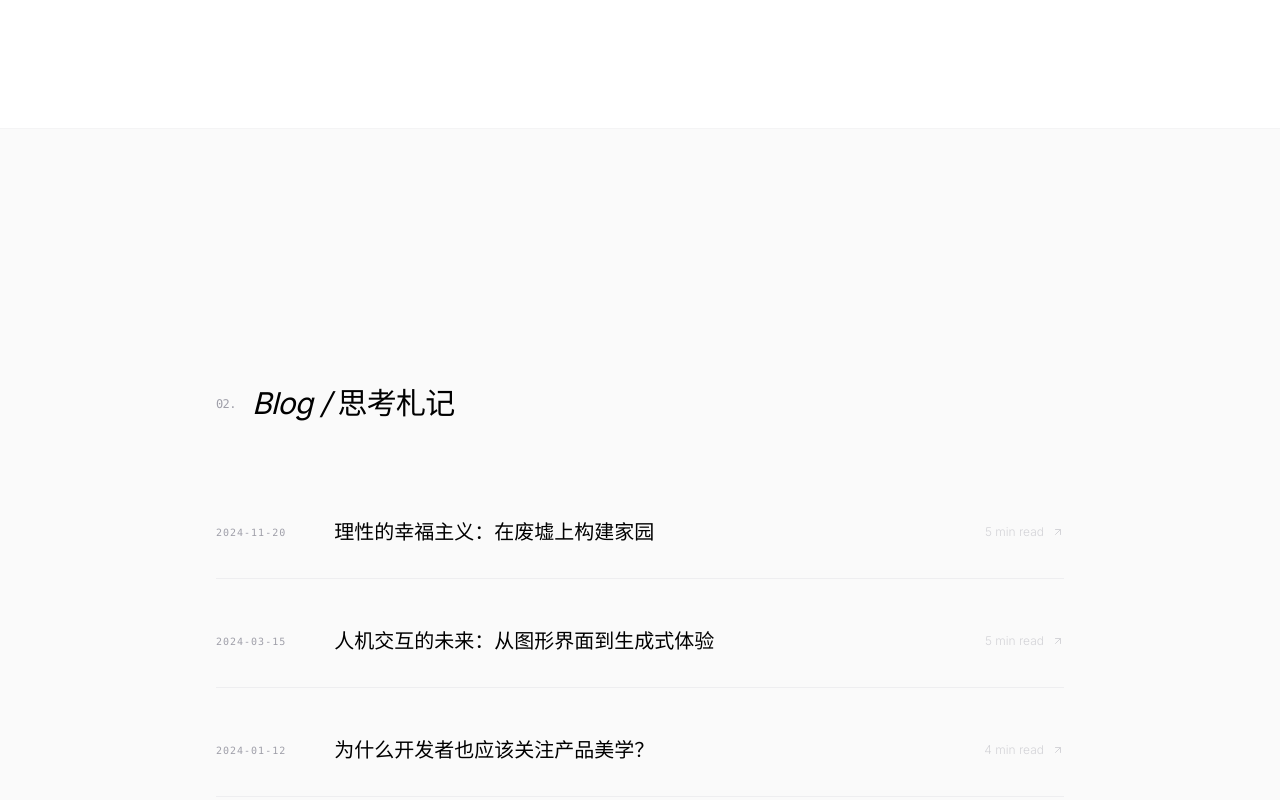
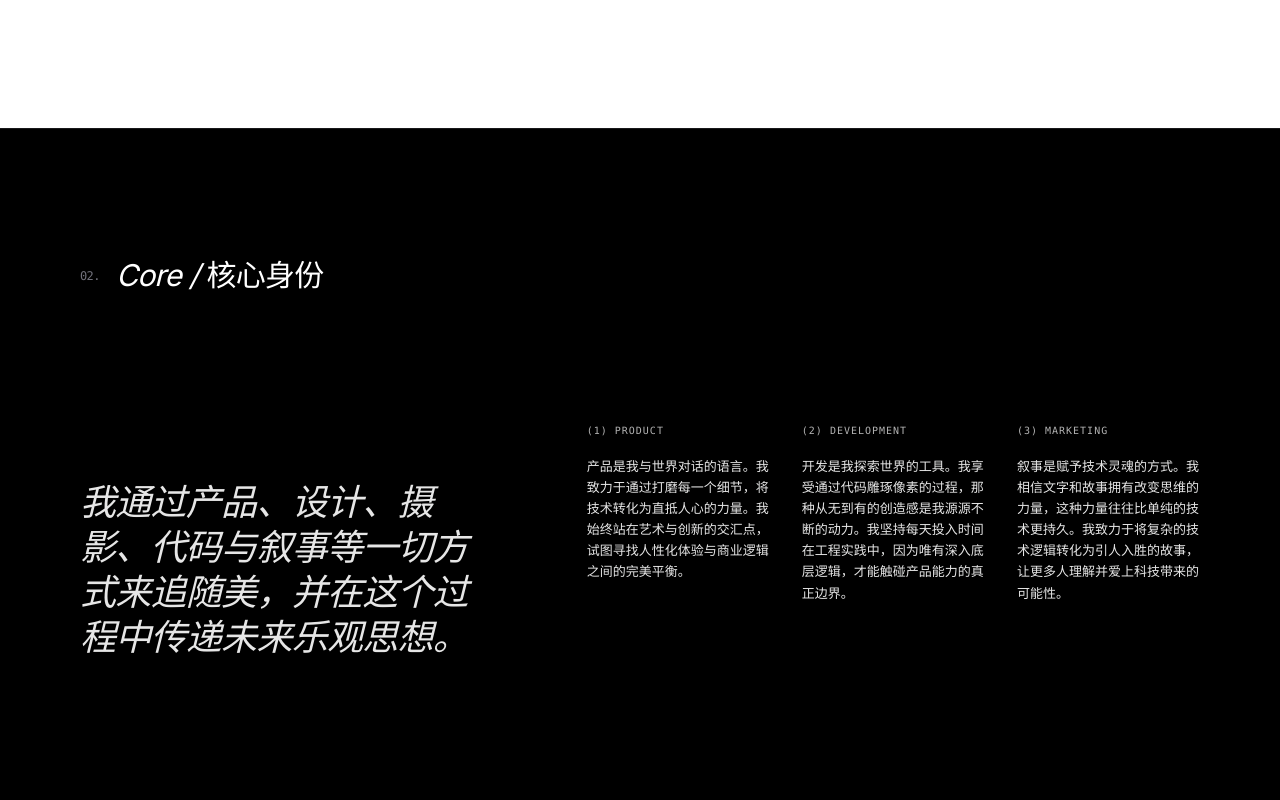
Before and after one commit to ClearKnight/Personl-website, a Next.js app: page / in a window 1280 px wide. Shown: the part 1660-2460 px from the top of the page. Built offline with nearby package versions, Linux system fonts and the light colour scheme; a web font is replaced by a local one.

Commit message:
style: brighten core section text to match headline

```diff
--- a/content/about/index.mdx
+++ /dev/null
@@ -1,32 +0,0 @@
----
-title: "Hacker. Maker. Thinker."
-description: "在理性与感性之间，捕捉数字世界的晨曦。"
----
-
-我是 **Clear 晨曦**。一名在硬件实验室里敲代码，在哲学书堆里搞设计的跨学科探索者。
-
-我的世界由三部分组成：
-
-**Hacker / 代码的理性**
-从全栈开发到 AI 驱动的 Vibe Coding，我热衷于用最简洁的代码构建最复杂的逻辑。我深信代码不仅是实现功能的工具，更是人类意志的延伸。
-
-**Maker / 造物的快乐**
-在学校的硬件实验室里，我常与 STM32 和 ESP32 为伍。从焊接电路板到调试嵌入式固件，我享受这种将想法转化为实体触感的创造过程。
-
-**Thinker / 思想的深度**
-我是一名理性的幸福主义者。在技术的狂欢之外，我更愿意沉浸在历史、经济与哲学的深海中，试图从人文底蕴中寻找技术发展的终极答案。
-
-<Grid cols={2} gap={8}>
-  <Card title="Hacker">
-    AI 驱动开发，追求极致的 Vibe Coding 体验
-  </Card>
-  <Card title="Maker">
-    STM32/ESP32 硬件探索，从零构建实体产品
-  </Card>
-  <Card title="Thinker">
-    深耕历史、经济与哲学，构建跨学科思考模型
-  </Card>
-  <Card title="Creator">
-    将极简主义美学注入每一个数字或物理作品中
-  </Card>
-</Grid>
--- /dev/null
+++ b/content/core/index.mdx
@@ -0,0 +1,16 @@
+---
+title: "Core / 核心身份"
+description: "通过产品、设计追随美，通过行动设计幸福。"
+---
+
+<CoreLayout headline="我通过产品、设计、摄影、代码与叙事等一切方式来追随美，并在这个过程中传递未来乐观思想。">
+  <CoreItem number="1" title="Product">
+    产品是我与世界对话的语言。我致力于通过打磨每一个细节，将技术转化为直抵人心的力量。我始终站在艺术与创新的交汇点，试图寻找人性化体验与商业逻辑之间的完美平衡。
+  </CoreItem>
+  <CoreItem number="2" title="Development">
+    开发是我探索世界的工具。我享受通过代码雕琢像素的过程，那种从无到有的创造感是我源源不断的动力。我坚持每天投入时间在工程实践中，因为唯有深入底层逻辑，才能触碰产品能力的真正边界。
+  </CoreItem>
+  <CoreItem number="3" title="Marketing">
+    叙事是赋予技术灵魂的方式。我相信文字和故事拥有改变思维的力量，这种力量往往比单纯的技术更持久。我致力于将复杂的技术逻辑转化为引人入胜的故事，让更多人理解并爱上科技带来的可能性。
+  </CoreItem>
+</CoreLayout>
--- a/src/app/HomePageClient.tsx
+++ b/src/app/HomePageClient.tsx
@@ -240,8 +240,9 @@ export default function HomePageClient({
           </motion.div>
           <motion.div variants={fadeIn} className="flex gap-4 md:gap-8 text-[10px] md:text-xs text-zinc-300 font-light uppercase tracking-widest">
             <a href="#works" className="hover:text-white transition-colors py-2">Works</a>
+            <a href="#core" className="hover:text-white transition-colors py-2">Core</a>
             <a href="#blog" className="hover:text-white transition-colors py-2">Blog</a>
-            <a href="#about" className="hover:text-white transition-colors py-2">About</a>
+            <a href="#special" className="hover:text-white transition-colors py-2">Special</a>
             <a href="#contact" className="hover:text-white transition-colors py-2">Contact</a>
           </motion.div>
         </nav>
@@ -347,8 +348,29 @@ export default function HomePageClient({
         </div>
       </div>
 
-      {/* 02. Blog Section - Off-White/Grey Background */}
-      <div id="blog" className="bg-zinc-50 text-black selection:bg-black selection:text-white overflow-hidden relative border-t border-zinc-100">
+      {/* 02. Core Section - Black Background (Moved Up) */}
+      <div id="core" className="bg-black text-white selection:bg-white selection:text-black overflow-hidden relative border-t border-zinc-900">
+        <div className="max-w-7xl mx-auto px-8 md:px-20 py-24 md:py-32">
+          <motion.section
+            initial="initial"
+            whileInView="animate"
+            viewport={{ once: true, margin: "-100px" }}
+            variants={stagger}
+          >
+            <div className="flex items-center gap-4 mb-20 overflow-hidden">
+              <motion.span variants={fadeIn} className="text-zinc-500 font-mono text-xs tracking-tighter">02.</motion.span>
+              <motion.h2 variants={fadeIn} className="text-3xl font-serif tracking-tight italic">Core / <span className="font-art-cn not-italic">核心身份</span></motion.h2>
+            </div>
+
+            <motion.div variants={fadeIn}>
+              {children}
+            </motion.div>
+          </motion.section>
+        </div>
+      </div>
+
+      {/* 03. Blog Section - White Background (Moved Down and Color Changed) */}
+      <div id="blog" className="bg-white text-black selection:bg-black selection:text-white overflow-hidden relative border-t border-zinc-100">
         <div className="max-w-4xl mx-auto px-6 py-32 md:py-64">
           <motion.section
             initial="initial"
@@ -357,7 +379,7 @@ export default function HomePageClient({
             variants={stagger}
           >
             <div className="flex items-center gap-4 mb-16 overflow-hidden">
-              <motion.span variants={fadeIn} className="text-zinc-400 font-mono text-xs tracking-tighter">02.</motion.span>
+              <motion.span variants={fadeIn} className="text-zinc-400 font-mono text-xs tracking-tighter">03.</motion.span>
               <motion.h2 variants={fadeIn} className="text-3xl font-serif tracking-tight italic">Blog / <span className="font-art-cn not-italic">思考札记</span></motion.h2>
             </div>
 
@@ -365,7 +387,7 @@ export default function HomePageClient({
               {posts.map((post, idx) => (
                 <Link key={idx} href={`/blog/${post.slug}`} className="block group">
                   <motion.div variants={fadeIn} className="flex flex-col md:flex-row md:items-center justify-between py-8 border-b border-zinc-200/50 cursor-none relative overflow-hidden">
-                    <div className="absolute inset-0 bg-white translate-y-full group-hover:translate-y-0 transition-transform duration-500 -z-10" />
+                    <div className="absolute inset-0 bg-zinc-50 translate-y-full group-hover:translate-y-0 transition-transform duration-500 -z-10" />
                     <div className="flex flex-col md:flex-row md:items-center gap-4 md:gap-12 relative z-10 px-4 md:px-0 transition-transform duration-500 group-hover:translate-x-4">
                       <span className="text-[10px] font-mono text-zinc-400 uppercase tracking-widest">{post.date}</span>
                       <h3 className="text-xl font-serif group-hover:italic transition-all duration-500">{post.title}</h3>
@@ -419,12 +441,12 @@ export default function HomePageClient({
         </div>
       </div>
 
-      {/* 03. Special Moment Section - Soft Dark/Grey Transition */}
-      <div className="bg-zinc-50 overflow-hidden relative border-t border-zinc-100">
+      {/* 05. Special Moment Section - Soft Dark/Grey Transition (Fifth Part) */}
+      <div id="special" className="bg-zinc-50 overflow-hidden relative border-t border-zinc-100">
         <div className="max-w-4xl mx-auto px-8 md:px-20 py-32 md:py-48 space-y-32">
           {[
             {
-              id: "03.",
+              id: "05.",
               title: "Special / 记念",
               quote: '"Adventure Begins."',
               description: "这不仅是一张明信片，更是 2025 年夏天在杭州 AdventureX 留下的足迹。艺术与代码的碰撞，从这里开始。",
@@ -478,33 +500,16 @@ export default function HomePageClient({
         </div>
       </div>
 
-      {/* 04. About Section - Black Background (Cycles back to Hero) */}
-      <div id="about" className="bg-black text-white selection:bg-white selection:text-black overflow-hidden relative">
-        <div className="max-w-4xl mx-auto px-6 py-32 md:py-64">
-          <motion.section
-            initial="initial"
-            whileInView="animate"
-            viewport={{ once: true, margin: "-100px" }}
-            variants={stagger}
-          >
-            <div className="flex items-center gap-4 mb-16 overflow-hidden">
-              <motion.span variants={fadeIn} className="text-zinc-500 font-mono text-xs tracking-tighter">04.</motion.span>
-              <motion.h2 variants={fadeIn} className="text-3xl font-serif tracking-tight italic">About / <span className="font-art-cn not-italic">关于我</span></motion.h2>
-            </div>
-
-            <motion.div variants={fadeIn}>
-              {children}
-            </motion.div>
-          </motion.section>
-
-          {/* Footer Section in Dark Theme */}
+      {/* Footer Section in Dark Theme */}
+      <div className="bg-black text-white selection:bg-white selection:text-black overflow-hidden relative">
+        <div className="max-w-4xl mx-auto px-6">
           <motion.footer
             id="contact"
             initial="initial"
             whileInView="animate"
             viewport={{ once: true }}
             variants={stagger}
-            className="mt-32 pt-24 border-t border-zinc-900"
+            className="pt-24 pb-32 border-t border-zinc-900"
           >
             <div className="flex flex-col md:flex-row justify-between items-start md:items-center gap-12">
               <div className="space-y-6">
--- a/src/app/page.tsx
+++ b/src/app/page.tsx
@@ -1,6 +1,6 @@
 import { getAllPosts } from "@/lib/blog";
 import { getAllWorks } from "@/lib/works";
-import AboutSection from "@/components/AboutSection";
+import CoreSection from "@/components/CoreSection";
 import HomePageClient from "./HomePageClient";
 
 export default function Home() {
@@ -9,7 +9,7 @@ export default function Home() {
 
   return (
     <HomePageClient posts={posts} works={works}>
-      <AboutSection />
+      <CoreSection />
     </HomePageClient>
   );
 }
--- a/src/components/AboutSection.tsx
+++ b/src/components/CoreSection.tsx
@@ -1,14 +1,13 @@
-import { getAboutContent } from "@/lib/about";
+import { getCoreContent } from "@/lib/core";
 import { MDXRemote } from "next-mdx-remote/rsc";
 import { mdxComponents } from "@/components/mdx/MdxComponents";
-import { motion } from "framer-motion";
 
-export default async function AboutSection() {
-  const about = getAboutContent();
+export default async function CoreSection() {
+  const core = getCoreContent();
 
   return (
     <div className="prose prose-zinc prose-invert max-w-none prose-headings:font-serif prose-headings:italic">
-      <MDXRemote source={about.content} components={mdxComponents} />
+      <MDXRemote source={core.content} components={mdxComponents} />
     </div>
   );
 }
--- a/src/components/mdx/MdxComponents.tsx
+++ b/src/components/mdx/MdxComponents.tsx
@@ -76,4 +76,29 @@ export const mdxComponents = {
       <div className="text-xs text-zinc-200 leading-relaxed opacity-80">{children}</div>
     </div>
   ),
+
+  // DK Style Layout for Core
+  CoreLayout: ({ headline, children }: { headline: string, children: React.ReactNode }) => (
+    <div className="grid grid-cols-1 md:grid-cols-12 gap-12 md:gap-24 items-start py-12">
+      <div className="md:col-span-5">
+        <h3 className="text-3xl md:text-4xl font-serif italic tracking-tight leading-tight text-white/90">
+          {headline}
+        </h3>
+      </div>
+      <div className="md:col-span-7 grid grid-cols-1 sm:grid-cols-3 gap-8">
+        {children}
+      </div>
+    </div>
+  ),
+
+  CoreItem: ({ number, title, children }: { number: string, title: string, children: React.ReactNode }) => (
+    <div className="space-y-4">
+      <div className="text-[10px] font-mono text-white/70 uppercase tracking-widest">
+        ({number}) {title}
+      </div>
+      <div className="text-[13px] text-white/90 leading-relaxed font-light">
+        {children}
+      </div>
+    </div>
+  ),
 };
--- a/src/lib/about.ts
+++ b/src/lib/core.ts
@@ -2,23 +2,23 @@ import fs from "fs";
 import path from "path";
 import matter from "gray-matter";
 
-const ABOUT_PATH = path.join(process.cwd(), "content/about/index.mdx");
+const CORE_PATH = path.join(process.cwd(), "content/core/index.mdx");
 
-export interface AboutContent {
+export interface CoreContent {
   title: string;
   description: string;
   content: string;
 }
 
-export function getAboutContent(): AboutContent {
-  if (!fs.existsSync(ABOUT_PATH)) {
+export function getCoreContent(): CoreContent {
+  if (!fs.existsSync(CORE_PATH)) {
     return {
-      title: "About Me",
+      title: "Core / 核心身份",
       description: "",
       content: "",
     };
   }
-  const fileContents = fs.readFileSync(ABOUT_PATH, "utf8");
+  const fileContents = fs.readFileSync(CORE_PATH, "utf8");
   const { data, content } = matter(fileContents);
 
   return {
```
